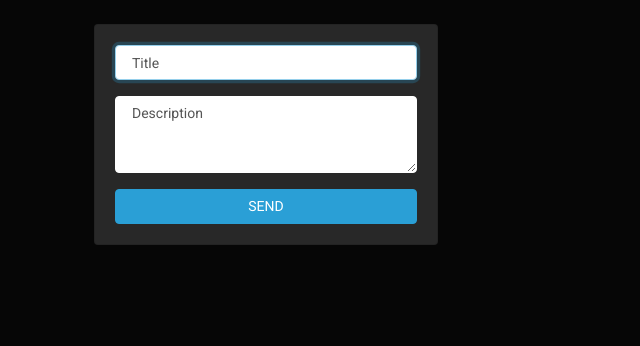
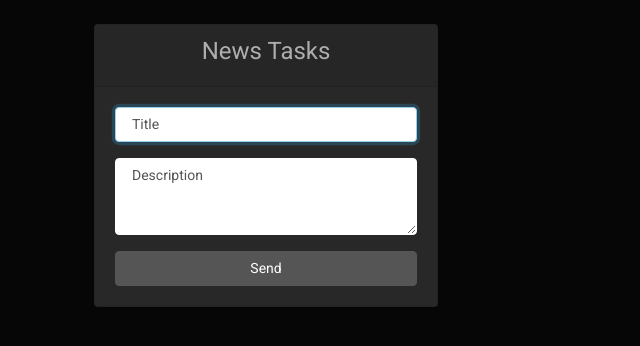
Before and after one commit to Victoriasaurio/CRUD-JavaScript-Firebase, a website: page src/index.html in a window 1280 px wide. Shown: the whole page, without its empty margins (0-640 px from the left). Drawn offline with nearby package versions, Linux system fonts and the light colour scheme.

Commit message:
Se agregó un nuevo col-md para mostrar los datos en el documento

```diff
--- a/src/index.html
+++ b/src/index.html
@@ -11,6 +11,7 @@
     <div class="row">
         <div class="col-md-4">
             <div class="card">
+                <div class="card-header text-center"><h5>News Tasks</h5></div>
                 <div class="card-body">
                     <form id="task-form">
                         <div class="form-group">
@@ -19,11 +20,12 @@
                         <div class="form-group">
                             <textarea id="task-description" rows="3" class="form-control" placeholder="Description"></textarea>
                         </div>
-                        <button class="btn btn-primary btn-block" id="btn-send">SEND</button>
+                        <button class="btn btn-secondary btn-block" id="btn-send">Send</button>
                     </form>
                 </div>
             </div>
         </div>
+        <div id="get-tasks" class="col-md-6"></div>
     </div>
 </div>
 
@@ -33,6 +35,9 @@
 
 <!-- Add SDKs for Firebase products that you want to use
      https://firebase.google.com/docs/web/setup#available-libraries -->
+
+<!--FIRESTONE-->
+<script src="https://www.gstatic.com/firebasejs/7.16.0/firebase-firestore.js"></script>
 
 <script>
   // Your web app's Firebase configuration
```
